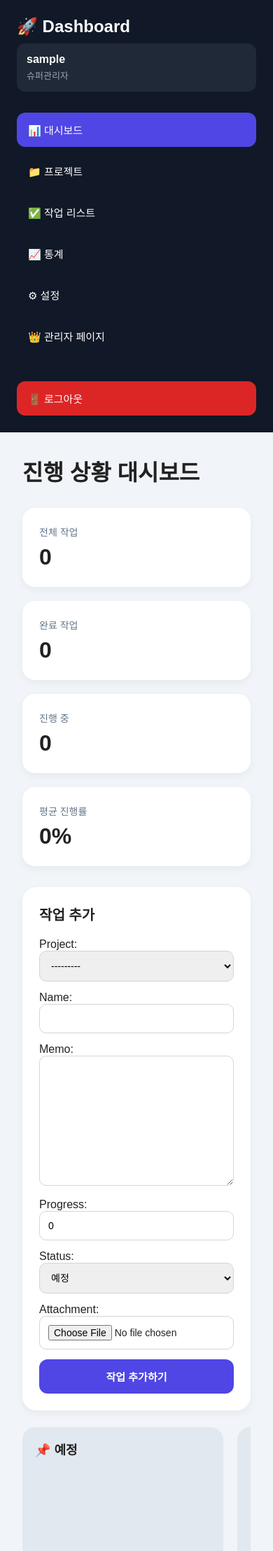
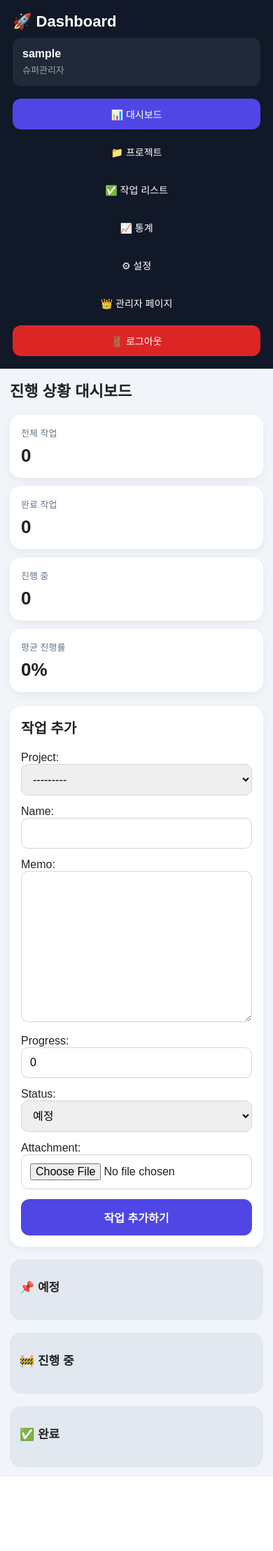
Before and after one commit to dhtjdwls589/dash1, a Django app: page / in a window 390 px wide. Shown: the top 2217 px of the page at 70% size. After the commit the page ends 2111 px from the top, so only its background shows below. Run offline with Django 5.2, Linux system fonts and the light colour scheme; the visitor is signed in with stand-in values (Sample User, id 1); data that the repository does not hold is empty.

Commit message:
optimize mobile dashboard

```diff
--- a/dashboard/templates/dashboard/index.html
+++ b/dashboard/templates/dashboard/index.html
@@ -201,12 +201,19 @@
             border-radius: 18px;
             padding: 18px;
             min-height: 700px;
+            max-height: 760px;
+            overflow-y: auto;
             display: flex;
             flex-direction: column;
             gap: 14px;
         }
 
         .column-title {
+            position: sticky;
+            top: -18px;
+            z-index: 5;
+            background: #e2e8f0;
+            padding: 12px 0;
             font-size: 18px;
             font-weight: bold;
             margin-bottom: 10px;
@@ -388,18 +400,164 @@
         }
 
         @media(max-width: 1000px) {
+            .layout {
+                flex-direction: column;
+            }
+
             .sidebar {
                 position: relative;
                 width: 100%;
                 height: auto;
+                padding: 18px;
+            }
+
+            .sidebar-title {
+                font-size: 22px;
+            }
+
+            .user-box {
+                margin-bottom: 18px;
+            }
+
+            .sidebar-menu {
+                display: grid;
+                grid-template-columns: repeat(2, 1fr);
+                gap: 10px;
+            }
+
+            .sidebar-item {
+                text-align: center;
+                padding: 12px;
+                font-size: 14px;
+            }
+
+            .logout-btn {
+                margin-top: 0;
             }
 
             .content {
                 margin-left: 0;
+                padding: 18px;
             }
 
-            .layout {
-                flex-direction: column;
+            .topbar {
+                margin-bottom: 20px;
+            }
+
+            .page-title {
+                font-size: 24px;
+            }
+
+            .stats-grid {
+                grid-template-columns: repeat(2, 1fr);
+                gap: 12px;
+                margin-bottom: 20px;
+            }
+
+            .stat-card {
+                padding: 18px;
+                border-radius: 16px;
+            }
+
+            .stat-label {
+                font-size: 13px;
+            }
+
+            .stat-value {
+                font-size: 26px;
+            }
+
+            .main-grid {
+                grid-template-columns: 1fr;
+                gap: 18px;
+            }
+
+            .card {
+                padding: 18px;
+                border-radius: 18px;
+            }
+
+            .kanban-wrapper {
+                overflow-x: visible;
+            }
+
+            .kanban-board {
+                min-width: 0;
+                grid-template-columns: 1fr;
+                gap: 18px;
+            }
+
+            .kanban-column {
+                min-height: auto;
+                max-height: 560px;
+                padding: 14px;
+                border-radius: 16px;
+            }
+
+            .column-title {
+                top: -14px;
+                font-size: 17px;
+            }
+
+            .task-card {
+                padding: 16px;
+                border-radius: 14px;
+                cursor: default;
+            }
+
+            .task-actions {
+                display: grid;
+                grid-template-columns: 1fr 1fr;
+            }
+
+            .action-btn {
+                text-align: center;
+                padding: 11px 12px;
+            }
+
+            .comments-list {
+                max-height: 160px;
+            }
+
+            button,
+            input,
+            textarea,
+            select {
+                font-size: 16px;
+            }
+
+            .mobile-status-select {
+                display: block;
+            }
+        }
+
+        @media(max-width: 520px) {
+            .sidebar-menu {
+                grid-template-columns: 1fr;
+            }
+
+            .stats-grid {
+                grid-template-columns: 1fr;
+            }
+
+            .content {
+                padding: 14px;
+            }
+
+            .page-title {
+                font-size: 22px;
+            }
+
+            .stat-card {
+                padding: 16px;
+            }
+
+            .card {
+                padding: 16px;
+            }
+
+            .task-actions {
+                grid-template-columns: 1fr;
             }
         }
     </style>
@@ -771,8 +951,16 @@
             return;
         }
 
+        updateStatus(draggedTaskId, status);
+    }
+
+    function changeStatus(selectElement, taskId) {
+        updateStatus(taskId, selectElement.value);
+    }
+
+    function updateStatus(taskId, status) {
         fetch(
-            `/update-status/${draggedTaskId}/${status}/`,
+            `/update-status/${taskId}/${encodeURIComponent(status)}/`,
             {
                 method: "POST",
                 headers: {
```
Also changed, not shown: other parts of dashboard/templates/dashboard/index.html (+34 -7 lines).
